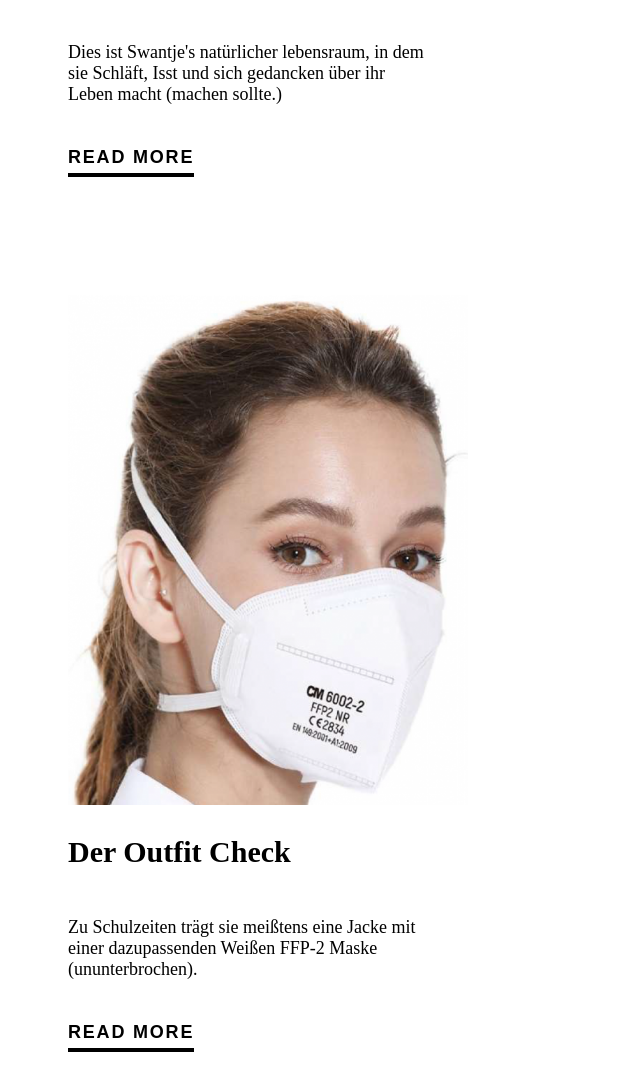
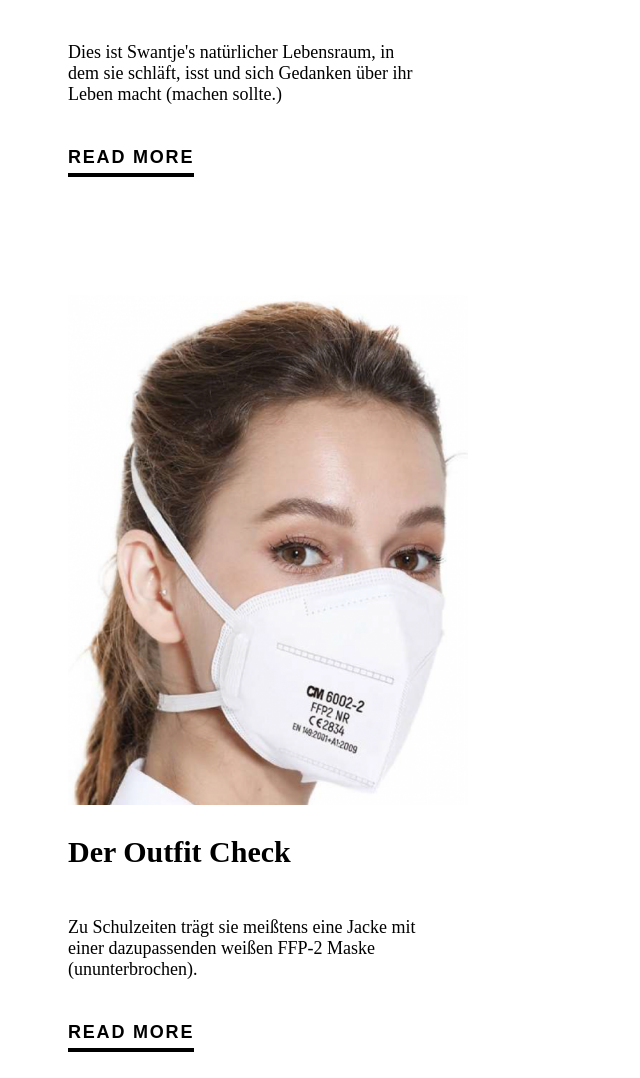
Before and after one commit to hate-swantje/hate-swantje.github.io, a plain HTML site: page index.html in a window 1280 px wide. Shown: the part 707-1785 px from the top of the page, without its empty margins (0-640 px from the left). Drawn offline with Linux system fonts and the light colour scheme.

Commit message:
Update index.html

```diff
--- a/index.html
+++ b/index.html
@@ -73,8 +73,8 @@
             <img src="maps.png">
             <h2>Der Lebensraum</h2>
             <p>
-                Dies ist Swantje's natürlicher lebensraum, in dem sie Schläft,
-                Isst und sich gedancken über ihr Leben macht (machen sollte.)
+                Dies ist Swantje's natürlicher Lebensraum, in dem sie schläft,
+                isst und sich Gedanken über ihr Leben macht (machen sollte.)
             </p>
             <p><a href="https://bit.ly/3MowJvF" class="c-btn">Read More</a></p>
         </article>
@@ -82,7 +82,8 @@
             <img src="ffp2.png">
             <h3>Der Outfit Check</h3>
             <p>
-                Zu Schulzeiten trägt sie meißtens eine Jacke mit einer dazupassenden Weißen FFP-2 Maske (ununterbrochen).
+                Zu Schulzeiten trägt sie meißtens eine Jacke mit einer
+                dazupassenden weißen FFP-2 Maske (ununterbrochen).
             </p>
             <p><a href="https://bit.ly/3TcOhNo" class="c-btn">Read More</a></p>
         </article>
```
